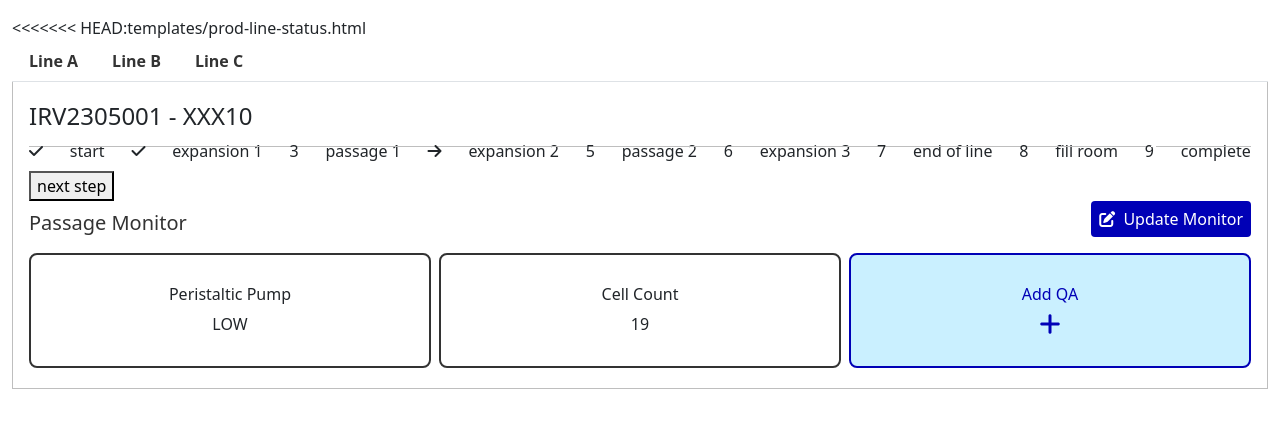
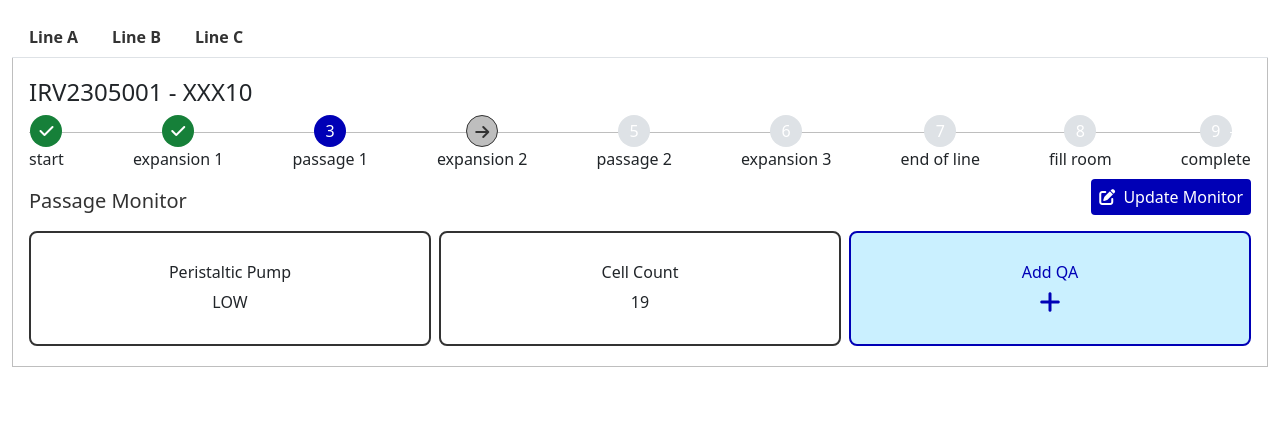
Before and after one commit to alexanderQuinn1/CS356, a Flask app: page /prod-line-monitor/1 in a window 1280 px wide. Shown: the part 140-568 px from the top of the page. Run offline with Flask 3, Linux system fonts and the light colour scheme; data comes from the database, SQL or seed files in the repository; parts of the project's set-up code (start-up, migrations or seed data) failed here and were passed over.

Commit message:
resolving merge conflicts

```diff
--- a/templates/prod-line-batch-monitor.html
+++ b/templates/prod-line-batch-monitor.html
@@ -1,14 +1,14 @@
 {% extends 'prod-line-status.html' %}
 
 {% block prod_line_activity %}
-<h4>{{batch.batch_no}} - {{batch.prod_type}}</h4>
+<h4>{{ batch.batch_no }} - {{ batch.prod_type }}</h4>
 
-
-    <div class="bm-prod-line-stepper">
-    </div>
 <div class="bm-stepper" id="stepper">
     {% for stage in stages %}
-        <span class="bm-stepper__step bm-stepper__step--{{stage.status}}">
+    <div class="bm-stepper__step">
+        <span class="bm-stepper__step__circle bm-stepper__step__circle--{{ stage.status }}" {% if stage.status==
+        'next' %} onClick="moveToNextStage('{{ prod_line }}', '{{ batch.batch_no }}', '{{ batch.current_stage }}')"
+        {% endif %}>
         {% if stage.status == 'next' %}
         <i class="fa-solid fa-arrow-right"></i>
         {% elif stage.status == 'complete' %}
@@ -17,12 +17,10 @@
         {{ stage.id }}
         {% endif %}
         </span>
-            {{stage.name}}
+        <span class="bm-stepper__step__text">  {{ stage.name }} </span>
+    </div>
     {% endfor %}
 </div>
-
-    <button onClick="moveToNextStage('{{prod_line}}', '{{batch.batch_no}}', '{{batch.current_stage}}')">next step
-    </button>
 
 {% if expansion_monitor %}
 {% include 'expansion-monitor.html' %}
@@ -32,5 +30,4 @@
 <div>start of production - no data</div>
 {% endif %}
 
-</div>
 {% endblock %}
--- a/templates/prod-line-status.html
+++ b/templates/prod-line-status.html
@@ -12,7 +12,6 @@
 {% endblock %}
 
 {% block content %}
-<<<<<<< HEAD:templates/prod-line-status.html
 <ul class="bm-prod-line-tab nav nav-tabs">
     <li class="nav-item">
         <a id="a" class="bm-prod-line-tab__link nav-link {% if prod_line== 'A' %} active {% endif %}"
```
Lines whose indentation alone changed are shown as unchanged.
